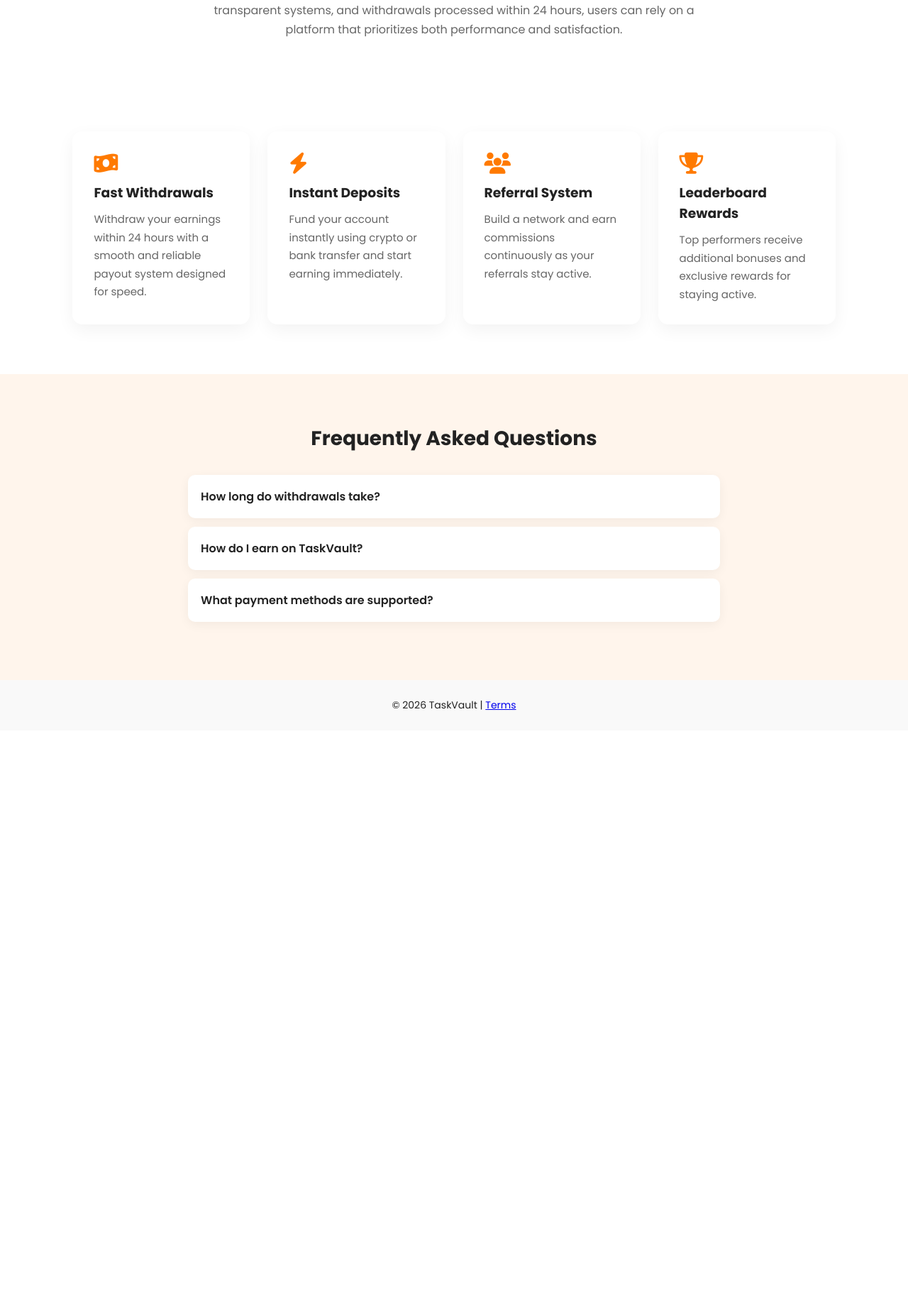
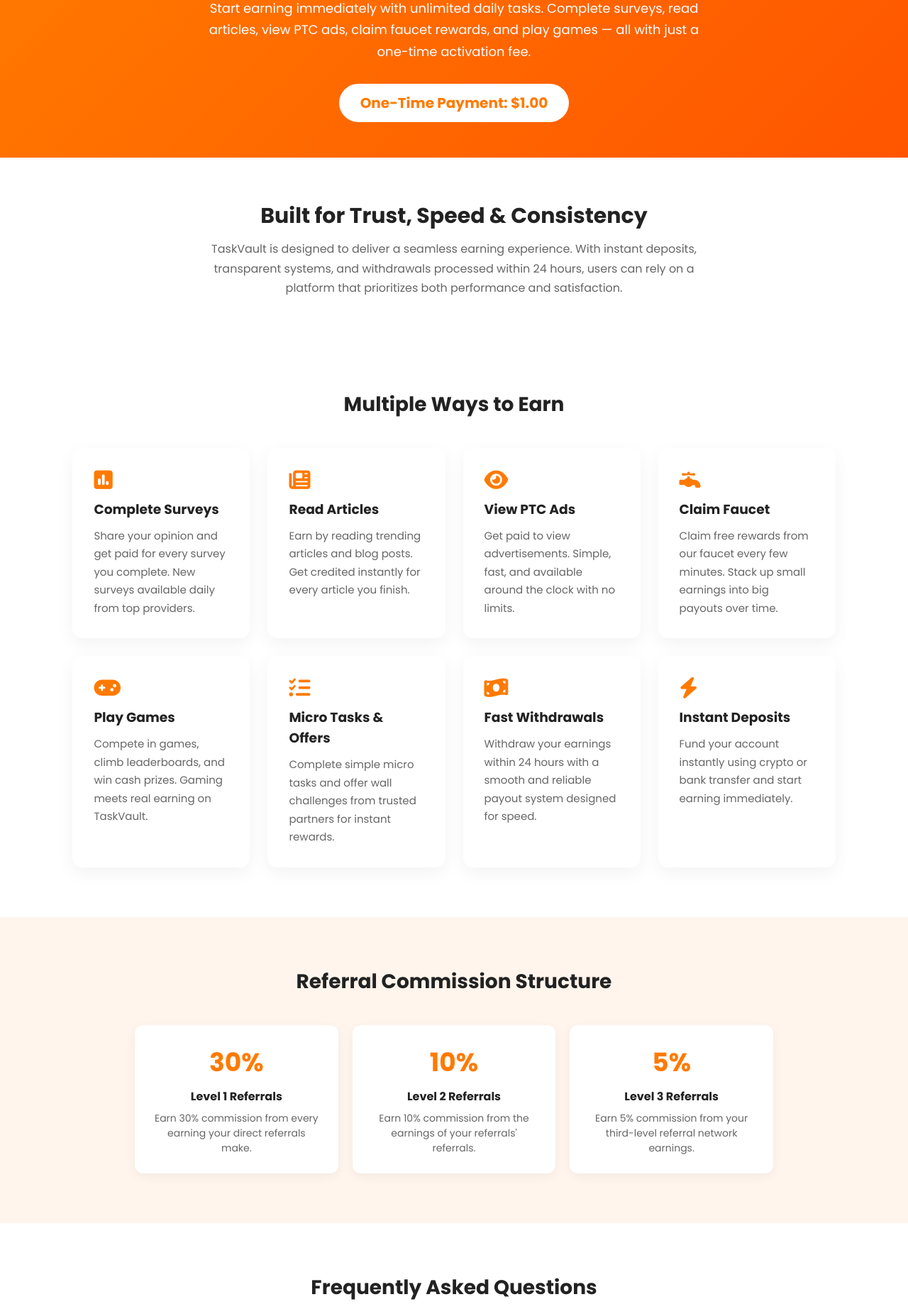
Before and after one commit to EasyPay-ng/TaskVault, a plain HTML site: page index.html in a window 1280 px wide. Shown: the part 777-2628 px from the top of the page at 71% size. Before the commit the page ends 1806 px from the top, so only its background shows below. Drawn offline with Linux system fonts and the light colour scheme.

Commit message:
Update index.html

```diff
--- a/index.html
+++ b/index.html
@@ -4,7 +4,7 @@
 <meta charset="UTF-8">
 <meta name="viewport" content="width=device-width, initial-scale=1.0">
 
-<title>TaskVault - #1 Gaming Platform in Africa</title>
+<title>TaskVault - #1 Earning Platform in Africa</title>
 
 <link rel="icon" href="https://res.cloudinary.com/dq7fpxfbc/image/upload/v1775059285/logo_oo5yat.jpg">
 <link rel="stylesheet" href="https://cdnjs.cloudflare.com/ajax/libs/font-awesome/6.5.0/css/all.min.css">
@@ -80,9 +80,42 @@
   color:#666;font-size:16px;line-height:1.7;
 }
 
+/* EARNING HIGHLIGHT */
+.earning-highlight{
+  background:linear-gradient(135deg,#ff7a00,#ff5500);
+  color:#fff;
+  text-align:center;
+  padding:50px 20px;
+}
+.earning-highlight h2{
+  font-size:32px;
+  margin-bottom:15px;
+}
+.earning-highlight p{
+  font-size:18px;
+  max-width:700px;
+  margin:0 auto 20px;
+  line-height:1.7;
+}
+.earning-highlight .price-tag{
+  display:inline-block;
+  background:#fff;
+  color:#ff7a00;
+  padding:12px 30px;
+  border-radius:50px;
+  font-weight:700;
+  font-size:20px;
+  margin-top:10px;
+}
+
 /* FEATURES */
 .features{
   padding:70px 8%;
+}
+.features h2{
+  text-align:center;
+  font-size:28px;
+  margin-bottom:40px;
 }
 .feature-grid{
   display:grid;
@@ -107,10 +140,50 @@
   color:#666;font-size:15px;line-height:1.7;
 }
 
+/* REFERRAL SECTION */
+.referral-section{
+  padding:70px 8%;
+  background:#fff5ec;
+}
+.referral-section h2{
+  text-align:center;
+  font-size:28px;
+  margin-bottom:40px;
+}
+.referral-grid{
+  display:grid;
+  grid-template-columns:repeat(auto-fit,minmax(220px,1fr));
+  gap:20px;
+  max-width:900px;
+  margin:auto;
+}
+.ref-card{
+  background:#fff;
+  padding:25px;
+  border-radius:12px;
+  text-align:center;
+  box-shadow:0 4px 15px rgba(0,0,0,0.05);
+}
+.ref-card .percent{
+  font-size:36px;
+  font-weight:700;
+  color:#ff7a00;
+  display:block;
+  margin-bottom:8px;
+}
+.ref-card h4{
+  margin-bottom:8px;
+  font-size:16px;
+}
+.ref-card p{
+  color:#666;
+  font-size:14px;
+}
+
 /* FAQ */
 .faq{
   padding:70px 20px;
-  background:#fff5ec;
+  background:#fff;
 }
 .faq h2{text-align:center;margin-bottom:30px;font-size:28px;}
 
@@ -125,6 +198,17 @@
 
 .faq-question{
   padding:18px;font-weight:600;
+  display:flex;
+  justify-content:space-between;
+  align-items:center;
+}
+.faq-question::after{
+  content:"+";
+  font-size:20px;
+  color:#ff7a00;
+}
+.faq-item.active .faq-question::after{
+  content:"−";
 }
 
 .faq-answer{
@@ -136,7 +220,7 @@
 }
 
 .faq-item.active .faq-answer{
-  max-height:200px;
+  max-height:300px;
   padding:10px 18px 18px;
 }
 
@@ -183,7 +267,7 @@
 
 <body>
 
-<header>
+<<header>
   <img src="https://res.cloudinary.com/dq7fpxfbc/image/upload/v1775059285/logo_oo5yat.jpg">
   <div class="auth-buttons">
     <a href="login.html" class="login">Login</a>
@@ -193,10 +277,9 @@
 
 <section class="hero">
   <div class="hero-text">
-    <h1>TaskVault <br><span>#1 Gaming Platform in Africa</span></h1>
+    <h1>TaskVault <br><span>#1 Earning Platform in Africa</span></h1>
     <p>
-      TaskVault is a powerful earning platform built for gamers and digital earners across Africa.
-      Earn daily through referrals, competitive leaderboards, and smart reward systems — all backed by fast payouts and a reliable infrastructure.
+      TaskVault is Africa's most rewarding earning platform. Get paid for completing surveys, reading articles, viewing ads, claiming faucet rewards, and playing games. Unlimited earning opportunities with fast payouts and a reliable infrastructure.
     </p>
 
     <div class="hero-buttons">
@@ -210,6 +293,14 @@
   </div>
 </section>
 
+<section class="earning-highlight">
+  <h2>Earn At Least $0.70 Per Day</h2>
+  <p>
+    Start earning immediately with unlimited daily tasks. Complete surveys, read articles, view PTC ads, claim faucet rewards, and play games — all with just a one-time activation fee.
+  </p>
+  <div class="price-tag">One-Time Payment: $1.00</div>
+</section>
+
 <section class="trust">
   <h2>Built for Trust, Speed & Consistency</h2>
   <p>
@@ -220,7 +311,44 @@
 </section>
 
 <section class="features">
+  <h2>Multiple Ways to Earn</h2>
   <div class="feature-grid">
+
+    <div class="card">
+      <i class="fas fa-poll"></i>
+      <h3>Complete Surveys</h3>
+      <p>Share your opinion and get paid for every survey you complete. New surveys available daily from top providers.</p>
+    </div>
+
+    <div class="card">
+      <i class="fas fa-newspaper"></i>
+      <h3>Read Articles</h3>
+      <p>Earn by reading trending articles and blog posts. Get credited instantly for every article you finish.</p>
+    </div>
+
+    <div class="card">
+      <i class="fas fa-eye"></i>
+      <h3>View PTC Ads</h3>
+      <p>Get paid to view advertisements. Simple, fast, and available around the clock with no limits.</p>
+    </div>
+
+    <div class="card">
+      <i class="fas fa-faucet"></i>
+      <h3>Claim Faucet</h3>
+      <p>Claim free rewards from our faucet every few minutes. Stack up small earnings into big payouts over time.</p>
+    </div>
+
+    <div class="card">
+      <i class="fas fa-gamepad"></i>
+      <h3>Play Games</h3>
+      <p>Compete in games, climb leaderboards, and win cash prizes. Gaming meets real earning on TaskVault.</p>
+    </div>
+
+    <div class="card">
+      <i class="fas fa-tasks"></i>
+      <h3>Micro Tasks & Offers</h3>
+      <p>Complete simple micro tasks and offer wall challenges from trusted partners for instant rewards.</p>
+    </div>
 
     <div class="card">
       <i class="fas fa-money-bill-wave"></i>
@@ -234,18 +362,27 @@
       <p>Fund your account instantly using crypto or bank transfer and start earning immediately.</p>
     </div>
 
-    <div class="card">
-      <i class="fas fa-users"></i>
-      <h3>Referral System</h3>
-      <p>Build a network and earn commissions continuously as your referrals stay active.</p>
+  </div>
+</section>
+
+<section class="referral-section">
+  <h2>Referral Commission Structure</h2>
+  <div class="referral-grid">
+    <div class="ref-card">
+      <span class="percent">30%</span>
+      <h4>Level 1 Referrals</h4>
+      <p>Earn 30% commission from every earning your direct referrals make.</p>
     </div>
-
-    <div class="card">
-      <i class="fas fa-trophy"></i>
-      <h3>Leaderboard Rewards</h3>
-      <p>Top performers receive additional bonuses and exclusive rewards for staying active.</p>
+    <div class="ref-card">
+      <span class="percent">10%</span>
+      <h4>Level 2 Referrals</h4>
+      <p>Earn 10% commission from the earnings of your referrals' referrals.</p>
     </div>
-
+    <div class="ref-card">
+      <span class="percent">5%</span>
+      <h4>Level 3 Referrals</h4>
+      <p>Earn 5% commission from your third-level referral network earnings.</p>
+    </div>
   </div>
 </section>
 
@@ -253,28 +390,47 @@
   <h2>Frequently Asked Questions</h2>
 
   <div class="faq-item" onclick="toggleFAQ(this)">
+    <div class="faq-question">How much does it cost to join TaskVault?</div>
+    <div class="faq-answer">TaskVault requires a one-time activation fee of just $1.00. There are no monthly or hidden charges — pay once and earn forever.</div>
+  </div>
+
+  <div class="faq-item" onclick="toggleFAQ(this)">
+    <div class="faq-question">How much can I earn per day?</div>
+    <div class="faq-answer">Users can earn at least $0.70 per day by completing surveys, reading articles, viewing PTC ads, claiming faucet rewards, and playing games. The more active you are, the more you earn — there is no earning cap.</div>
+  </div>
+
+  <div class="faq-item" onclick="toggleFAQ(this)">
+    <div class="faq-question">How do I earn on TaskVault?</div>
+    <div class="faq-answer">You earn by completing surveys, reading articles, viewing PTC advertisements, claiming faucet rewards, playing games, completing micro tasks, and through our multi-level referral commission system.</div>
+  </div>
+
+  <div class="faq-item" onclick="toggleFAQ(this)">
+    <div class="faq-question">How does the referral system work?</div>
+    <div class="faq-answer">You earn 30% commission from your direct referrals, 10% from Level 2, and 5% from Level 3. Build a network and earn passive income continuously as your referrals stay active.</div>
+  </div>
+
+  <div class="faq-item" onclick="toggleFAQ(this)">
     <div class="faq-question">How long do withdrawals take?</div>
     <div class="faq-answer">All withdrawals are processed within 24 hours to ensure fast access to your earnings.</div>
   </div>
 
   <div class="faq-item" onclick="toggleFAQ(this)">
-    <div class="faq-question">How do I earn on TaskVault?</div>
-    <div class="faq-answer">You earn through referrals, leaderboard rewards, and platform activities.</div>
-  </div>
-
-  <div class="faq-item" onclick="toggleFAQ(this)">
     <div class="faq-question">What payment methods are supported?</div>
-    <div class="faq-answer">We support both cryptocurrency and local bank transfers.</div>
+    <div class="faq-answer">We support both cryptocurrency and local bank transfers for deposits and withdrawals.</div>
   </div>
 
 </section>
 
-<footer>
+<<footer>
   © 2026 TaskVault | <a href="terms.html">Terms</a>
 </footer>
 
 <script>
 function toggleFAQ(el){
+  // Close others
+  document.querySelectorAll('.faq-item').forEach(item => {
+    if(item !== el) item.classList.remove('active');
+  });
   el.classList.toggle("active");
 }
 </script>
```
